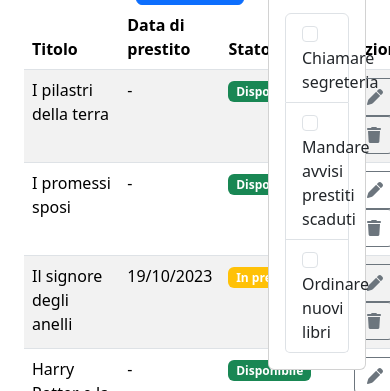
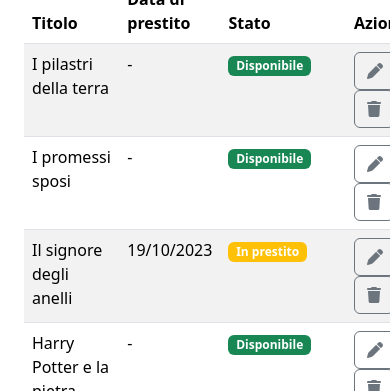
Before and after one commit to andreamaluta/html-css-bootstrap-dashboard, a plain HTML site: page index.html in a window 390 px wide. Shown: the part 159-550 px from the top of the page. Drawn offline with nearby package versions, Linux system fonts and the light colour scheme.

Commit message:
[UPD] made the responsivity

```diff
--- a/index.html
+++ b/index.html
@@ -46,7 +46,7 @@
     <main>
         <div class="container p-4">
             <div class="row">
-                <div class="col-8">
+                <div class="col-sm-12 col-lg-8">
                     <div class="d-flex justify-content-between">
                         <h3>Catalogo Libri</h3>
                         <button type="button" class="btn btn-primary">Aggiungi Libro</button>
@@ -196,7 +196,7 @@
                         </tbody>
                       </table>
                 </div>
-                <div class="col-4">
+                <div class="col-sm-12 col-lg-4">
                     <div class="row">
                         <div class="col-12">
                             <div class="card" style="width: 100%;">
```
